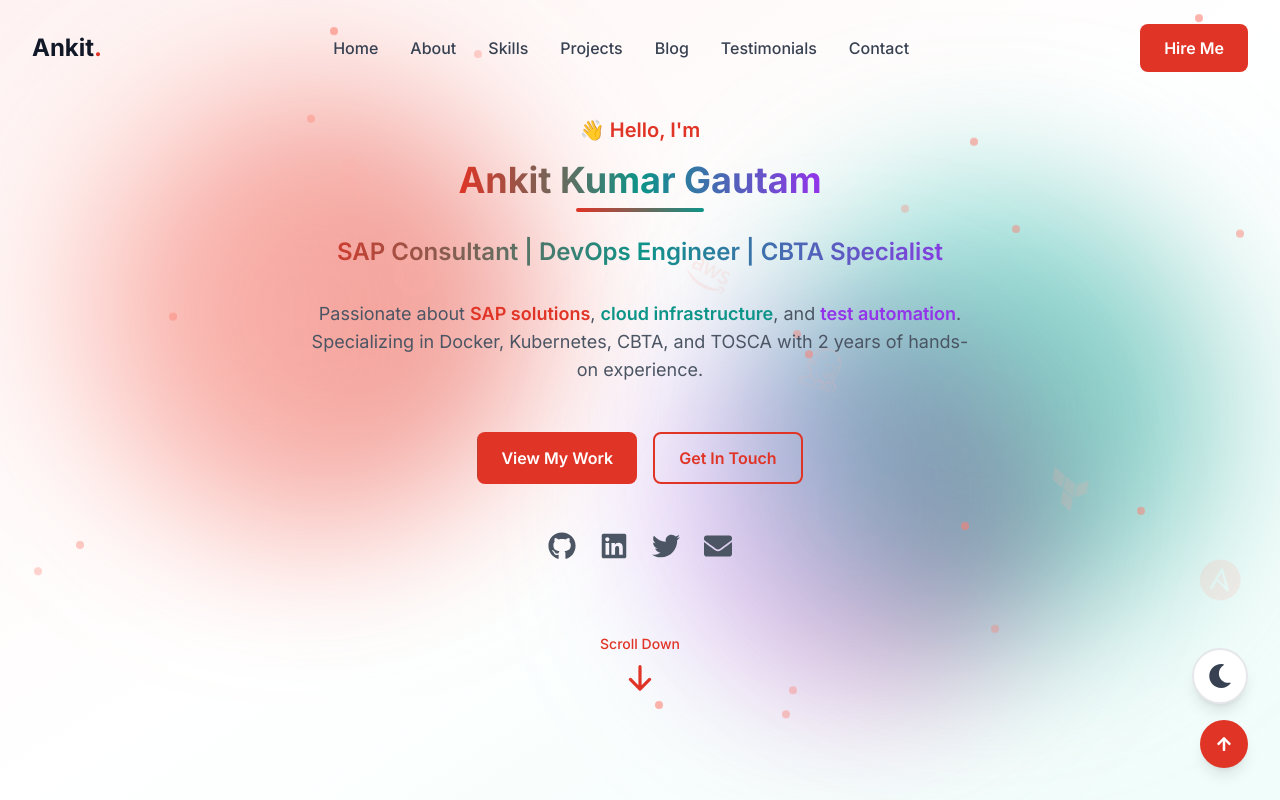
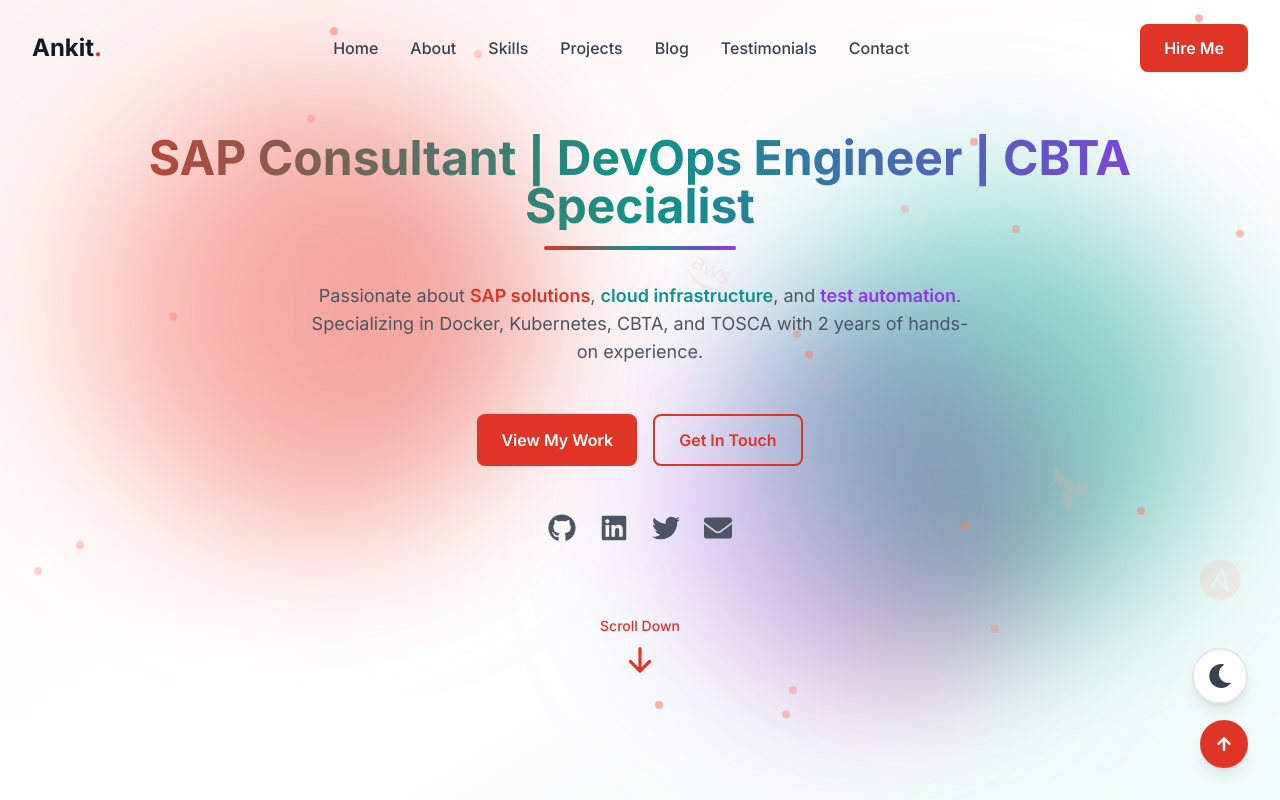
Before and after one commit to AnkitBana/project_portfolio, a Next.js app: page / in a window 1280 px wide. Shown: the top 800 px of the page. Built offline with nearby package versions, Linux system fonts and the light colour scheme.

Commit message:
Added missing components and updated project files

```diff
--- a/src/components/sections/About.tsx
+++ b/src/components/sections/About.tsx
@@ -23,7 +23,7 @@
   ]
 
   return (
-    <section id="about" className="section-padding bg-white">
+    <section id="about" className="section-padding bg-white dark:bg-gray-900">
       <div className="container-custom">
         <motion.div
           initial={{ opacity: 0, y: 20 }}
@@ -45,16 +45,16 @@
             viewport={{ once: true }}
             transition={{ duration: 0.5, delay: 0.2 }}
           >
-            <p className="text-lg text-gray-600 mb-6">
+            <p className="text-lg text-gray-600 dark:text-gray-300 mb-6">
               I'm a passionate full-stack developer with a strong foundation in modern web technologies.
               With several years of experience, I've worked on diverse projects ranging from small business
               websites to large-scale enterprise applications.
             </p>
-            <p className="text-lg text-gray-600 mb-6">
+            <p className="text-lg text-gray-600 dark:text-gray-300 mb-6">
               My journey in software development started with a curiosity about how things work on the web.
               Today, I specialize in building responsive, user-friendly applications that solve real-world problems.
             </p>
-            <p className="text-lg text-gray-600">
+            <p className="text-lg text-gray-600 dark:text-gray-300">
               When I'm not coding, you can find me exploring new technologies, contributing to open-source projects,
               or sharing my knowledge through blog posts and mentoring.
             </p>
@@ -78,14 +78,14 @@
                 transition={{ duration: 0.5, delay: 0.2 + index * 0.1 }}
               >
                 <div className="flex items-start gap-4">
-                  <div className="text-primary-600 flex-shrink-0">
+                  <div className="text-primary-600 dark:text-primary-400 flex-shrink-0">
                     {highlight.icon}
                   </div>
                   <div>
-                    <h3 className="text-xl font-semibold text-gray-900 mb-2">
+                    <h3 className="text-xl font-semibold text-gray-900 dark:text-white mb-2">
                       {highlight.title}
                     </h3>
-                    <p className="text-gray-600">
+                    <p className="text-gray-600 dark:text-gray-300">
                       {highlight.description}
                     </p>
                   </div>
--- a/src/components/sections/Hero.tsx
+++ b/src/components/sections/Hero.tsx
@@ -121,56 +121,29 @@
 
       <div className="container-custom relative z-10">
         <div className="text-center">
-          {/* Greeting with slide-in animation */}
+          {/* Main tagline with gradient text - now the hero */}
           <motion.div
-            initial={{ opacity: 0, x: -50 }}
-            animate={{ opacity: 1, x: 0 }}
-            transition={{ duration: 0.8, type: "spring" }}
-          >
-            <p className="text-lg md:text-xl text-primary-600 dark:text-primary-400 font-semibold mb-4">
-              👋 Hello, I'm
-            </p>
-          </motion.div>
-
-          {/* Name with creative design - smaller and stylish */}
-          <motion.div
-            className="mb-6"
-            initial={{ opacity: 0, scale: 0.5 }}
+            className="mb-8"
+            initial={{ opacity: 0, scale: 0.8 }}
             animate={{ opacity: 1, scale: 1 }}
             transition={{
               duration: 0.8,
-              delay: 0.2,
               type: "spring",
-              bounce: 0.5
+              bounce: 0.4
             }}
           >
             <motion.h1
-              className="text-2xl md:text-3xl lg:text-4xl font-bold mb-2"
+              className="text-3xl md:text-4xl lg:text-5xl font-bold mb-4 bg-gradient-to-r from-primary-600 via-secondary-600 to-purple-600 dark:from-primary-400 dark:via-secondary-400 dark:to-purple-400 bg-clip-text text-transparent"
               whileHover={{ scale: 1.02 }}
-              transition={{ type: "spring", stiffness: 300 }}
             >
-              <span className="bg-gradient-to-r from-primary-600 via-secondary-600 to-purple-600 dark:from-primary-400 dark:via-secondary-400 dark:to-purple-400 bg-clip-text text-transparent">
-                Ankit Kumar Gautam
-              </span>
+              SAP Consultant | DevOps Engineer | CBTA Specialist
             </motion.h1>
             <motion.div
-              className="h-1 w-32 mx-auto bg-gradient-to-r from-primary-600 to-secondary-600 rounded-full"
+              className="h-1 w-48 mx-auto bg-gradient-to-r from-primary-600 via-secondary-600 to-purple-600 rounded-full"
               initial={{ width: 0 }}
-              animate={{ width: 128 }}
-              transition={{ duration: 0.8, delay: 0.5 }}
+              animate={{ width: 192 }}
+              transition={{ duration: 1, delay: 0.3 }}
             />
-          </motion.div>
-
-          {/* Animated tagline with gradient text */}
-          <motion.div
-            className="mb-8"
-            initial={{ opacity: 0, y: 20 }}
-            animate={{ opacity: 1, y: 0 }}
-            transition={{ duration: 0.8, delay: 0.4 }}
-          >
-            <p className="text-lg md:text-xl lg:text-2xl font-semibold bg-gradient-to-r from-primary-600 via-secondary-600 to-purple-600 dark:from-primary-400 dark:via-secondary-400 dark:to-purple-400 bg-clip-text text-transparent">
-              SAP Consultant | DevOps Engineer | CBTA Specialist
-            </p>
           </motion.div>
 
           {/* Description with stagger effect */}
--- a/src/components/sections/Projects.tsx
+++ b/src/components/sections/Projects.tsx
@@ -119,7 +119,7 @@
     : projects.filter(project => project.category === activeFilter)
 
   return (
-    <section id="projects" className="section-padding bg-white">
+    <section id="projects" className="section-padding bg-white dark:bg-gray-900">
       <div className="container-custom">
         <motion.div
           initial={{ opacity: 0, y: 20 }}
@@ -148,7 +148,7 @@
               className={`px-6 py-3 rounded-full font-medium transition-all duration-300 ${
                 activeFilter === filter.id
                   ? 'bg-primary-600 text-white shadow-lg scale-105'
-                  : 'bg-gray-100 text-gray-700 hover:bg-gray-200'
+                  : 'bg-gray-100 dark:bg-gray-700 text-gray-700 dark:text-gray-300 hover:bg-gray-200 dark:hover:bg-gray-600'
               }`}
             >
               {filter.label}
@@ -168,8 +168,8 @@
               transition={{ duration: 0.5, delay: index * 0.1 }}
             >
               {/* Project Image/Icon */}
-              <div className="relative h-48 bg-gradient-to-br from-primary-100 to-secondary-100 flex items-center justify-center overflow-hidden">
-                <div className="text-primary-600 transform group-hover:scale-110 transition-transform duration-300">
+              <div className="relative h-48 bg-gradient-to-br from-primary-100 to-secondary-100 dark:from-primary-900/30 dark:to-secondary-900/30 flex items-center justify-center overflow-hidden">
+                <div className="text-primary-600 dark:text-primary-400 transform group-hover:scale-110 transition-transform duration-300">
                   {project.icon}
                 </div>
                 <div className="absolute inset-0 bg-gradient-to-t from-black/50 to-transparent opacity-0 group-hover:opacity-100 transition-opacity duration-300" />
@@ -177,10 +177,10 @@
 
               {/* Project Content */}
               <div className="p-6">
-                <h3 className="text-xl font-bold text-gray-900 mb-3 group-hover:text-primary-600 transition-colors duration-300">
+                <h3 className="text-xl font-bold text-gray-900 dark:text-white mb-3 group-hover:text-primary-600 dark:group-hover:text-primary-400 transition-colors duration-300">
                   {project.title}
                 </h3>
-                <p className="text-gray-600 mb-4 line-clamp-3">
+                <p className="text-gray-600 dark:text-gray-300 mb-4 line-clamp-3">
                   {project.description}
                 </p>
 
@@ -189,7 +189,7 @@
                   {project.tags.slice(0, 3).map((tag, tagIndex) => (
                     <span
                       key={tagIndex}
-                      className="px-3 py-1 bg-primary-50 text-primary-700 text-xs font-medium rounded-full"
+                      className="px-3 py-1 bg-primary-50 dark:bg-primary-900/30 text-primary-700 dark:text-primary-300 text-xs font-medium rounded-full"
                     >
                       {tag}
                     </span>
@@ -199,20 +199,20 @@
                 {/* Highlights */}
                 <ul className="space-y-2 mb-4">
                   {project.highlights.map((highlight, hIndex) => (
-                    <li key={hIndex} className="text-sm text-gray-600 flex items-start">
-                      <span className="text-primary-600 mr-2">✓</span>
+                    <li key={hIndex} className="text-sm text-gray-600 dark:text-gray-400 flex items-start">
+                      <span className="text-primary-600 dark:text-primary-400 mr-2">✓</span>
                       {highlight}
                     </li>
                   ))}
                 </ul>
 
                 {/* Links */}
-                <div className="flex gap-4 pt-4 border-t border-gray-100">
+                <div className="flex gap-4 pt-4 border-t border-gray-100 dark:border-gray-700">
                   <a
                     href={project.github}
                     target="_blank"
                     rel="noopener noreferrer"
-                    className="flex items-center gap-2 text-gray-600 hover:text-primary-600 transition-colors duration-200"
+                    className="flex items-center gap-2 text-gray-600 dark:text-gray-400 hover:text-primary-600 dark:hover:text-primary-400 transition-colors duration-200"
                   >
                     <FaGithub size={20} />
                     <span className="text-sm font-medium">Code</span>
@@ -222,7 +222,7 @@
                       href={project.demo}
                       target="_blank"
                       rel="noopener noreferrer"
-                      className="flex items-center gap-2 text-gray-600 hover:text-primary-600 transition-colors duration-200"
+                      className="flex items-center gap-2 text-gray-600 dark:text-gray-400 hover:text-primary-600 dark:hover:text-primary-400 transition-colors duration-200"
                     >
                       <FaExternalLinkAlt size={18} />
                       <span className="text-sm font-medium">Demo</span>
@@ -242,7 +242,7 @@
           viewport={{ once: true }}
           transition={{ duration: 0.5, delay: 0.4 }}
         >
-          <p className="text-gray-600 mb-6">
+          <p className="text-gray-600 dark:text-gray-300 mb-6">
             Want to see more? Check out my GitHub profile for additional projects and contributions.
           </p>
           <a
--- a/src/components/sections/Skills.tsx
+++ b/src/components/sections/Skills.tsx
@@ -63,7 +63,7 @@
   ]
 
   return (
-    <section id="skills" className="section-padding bg-gray-50">
+    <section id="skills" className="section-padding bg-gray-50 dark:bg-gray-800">
       <div className="container-custom">
         <motion.div
           initial={{ opacity: 0, y: 20 }}
@@ -89,8 +89,8 @@
               transition={{ duration: 0.5, delay: categoryIndex * 0.1 }}
             >
               <div className="flex items-center gap-3 mb-6">
-                <div className="text-primary-600">{category.icon}</div>
-                <h3 className="text-2xl font-bold text-gray-900">
+                <div className="text-primary-600 dark:text-primary-400">{category.icon}</div>
+                <h3 className="text-2xl font-bold text-gray-900 dark:text-white">
                   {category.title}
                 </h3>
               </div>
@@ -99,12 +99,12 @@
                 {category.skills.map((skill, skillIndex) => (
                   <div key={skillIndex}>
                     <div className="flex justify-between mb-2">
-                      <span className="text-gray-700 font-medium">
+                      <span className="text-gray-700 dark:text-gray-300 font-medium">
                         {skill.name}
                       </span>
-                      <span className="text-gray-600">{skill.level}%</span>
+                      <span className="text-gray-600 dark:text-gray-400">{skill.level}%</span>
                     </div>
-                    <div className="w-full bg-gray-200 rounded-full h-2.5 overflow-hidden">
+                    <div className="w-full bg-gray-200 dark:bg-gray-700 rounded-full h-2.5 overflow-hidden">
                       <motion.div
                         className={`h-full ${skill.color} rounded-full`}
                         initial={{ width: 0 }}
@@ -128,14 +128,14 @@
           viewport={{ once: true }}
           transition={{ duration: 0.5, delay: 0.4 }}
         >
-          <h3 className="text-2xl font-bold text-gray-900 text-center mb-8">
+          <h3 className="text-2xl font-bold text-gray-900 dark:text-white text-center mb-8">
             Tools & Technologies
           </h3>
           <div className="grid grid-cols-2 sm:grid-cols-4 lg:grid-cols-8 gap-6">
             {tools.map((tool, index) => (
               <motion.div
                 key={index}
-                className="flex flex-col items-center gap-2 p-4 bg-white rounded-lg hover:shadow-lg transition-shadow duration-300"
+                className="flex flex-col items-center gap-2 p-4 bg-white dark:bg-gray-700 rounded-lg hover:shadow-lg transition-shadow duration-300"
                 initial={{ opacity: 0, scale: 0 }}
                 whileInView={{ opacity: 1, scale: 1 }}
                 viewport={{ once: true }}
@@ -143,7 +143,7 @@
                 whileHover={{ y: -5 }}
               >
                 <div className={tool.color}>{tool.icon}</div>
-                <span className="text-sm font-medium text-gray-700 text-center">
+                <span className="text-sm font-medium text-gray-700 dark:text-gray-300 text-center">
                   {tool.name}
                 </span>
               </motion.div>
@@ -159,21 +159,21 @@
           viewport={{ once: true }}
           transition={{ duration: 0.5, delay: 0.6 }}
         >
-          <h3 className="text-2xl font-bold text-gray-900 mb-6 text-center">
+          <h3 className="text-2xl font-bold text-gray-900 dark:text-white mb-6 text-center">
             Certifications & Achievements
           </h3>
           <div className="grid md:grid-cols-3 gap-6">
-            <div className="text-center p-4 bg-gradient-to-br from-blue-50 to-blue-100 rounded-lg">
-              <div className="text-3xl font-bold text-blue-600 mb-2">AWS</div>
-              <p className="text-gray-700">Certified Solutions Architect</p>
+            <div className="text-center p-4 bg-gradient-to-br from-blue-50 to-blue-100 dark:from-blue-900/30 dark:to-blue-800/30 rounded-lg">
+              <div className="text-3xl font-bold text-blue-600 dark:text-blue-400 mb-2">AWS</div>
+              <p className="text-gray-700 dark:text-gray-300">Certified Solutions Architect</p>
             </div>
-            <div className="text-center p-4 bg-gradient-to-br from-green-50 to-green-100 rounded-lg">
-              <div className="text-3xl font-bold text-green-600 mb-2">TOSCA</div>
-              <p className="text-gray-700">Certified Test Automation Specialist</p>
+            <div className="text-center p-4 bg-gradient-to-br from-green-50 to-green-100 dark:from-green-900/30 dark:to-green-800/30 rounded-lg">
+              <div className="text-3xl font-bold text-green-600 dark:text-green-400 mb-2">TOSCA</div>
+              <p className="text-gray-700 dark:text-gray-300">Certified Test Automation Specialist</p>
             </div>
-            <div className="text-center p-4 bg-gradient-to-br from-purple-50 to-purple-100 rounded-lg">
-              <div className="text-3xl font-bold text-purple-600 mb-2">SAP</div>
-              <p className="text-gray-700">Certified Development Associate</p>
+            <div className="text-center p-4 bg-gradient-to-br from-purple-50 to-purple-100 dark:from-purple-900/30 dark:to-purple-800/30 rounded-lg">
+              <div className="text-3xl font-bold text-purple-600 dark:text-purple-400 mb-2">SAP</div>
+              <p className="text-gray-700 dark:text-gray-300">Certified Development Associate</p>
             </div>
           </div>
         </motion.div>
```
